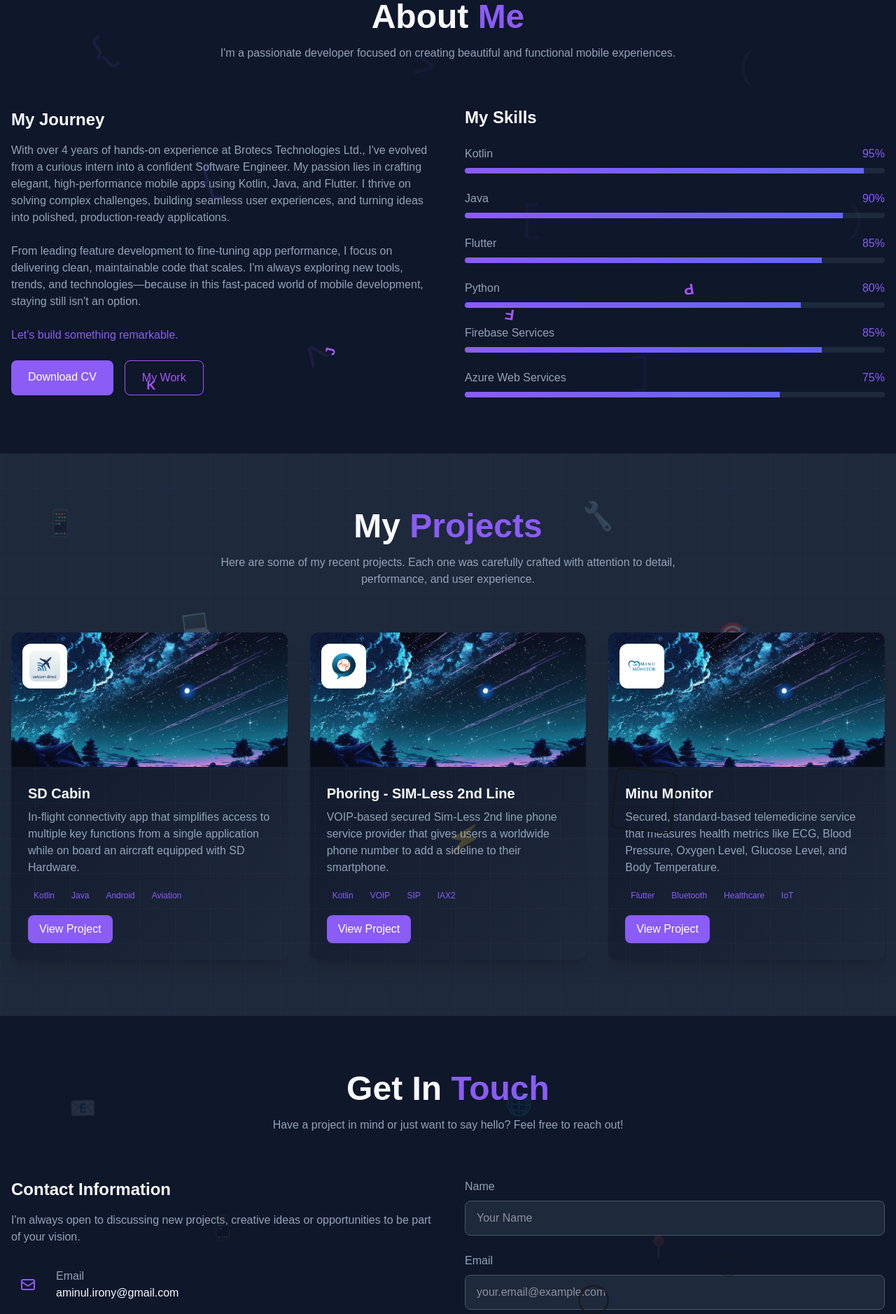
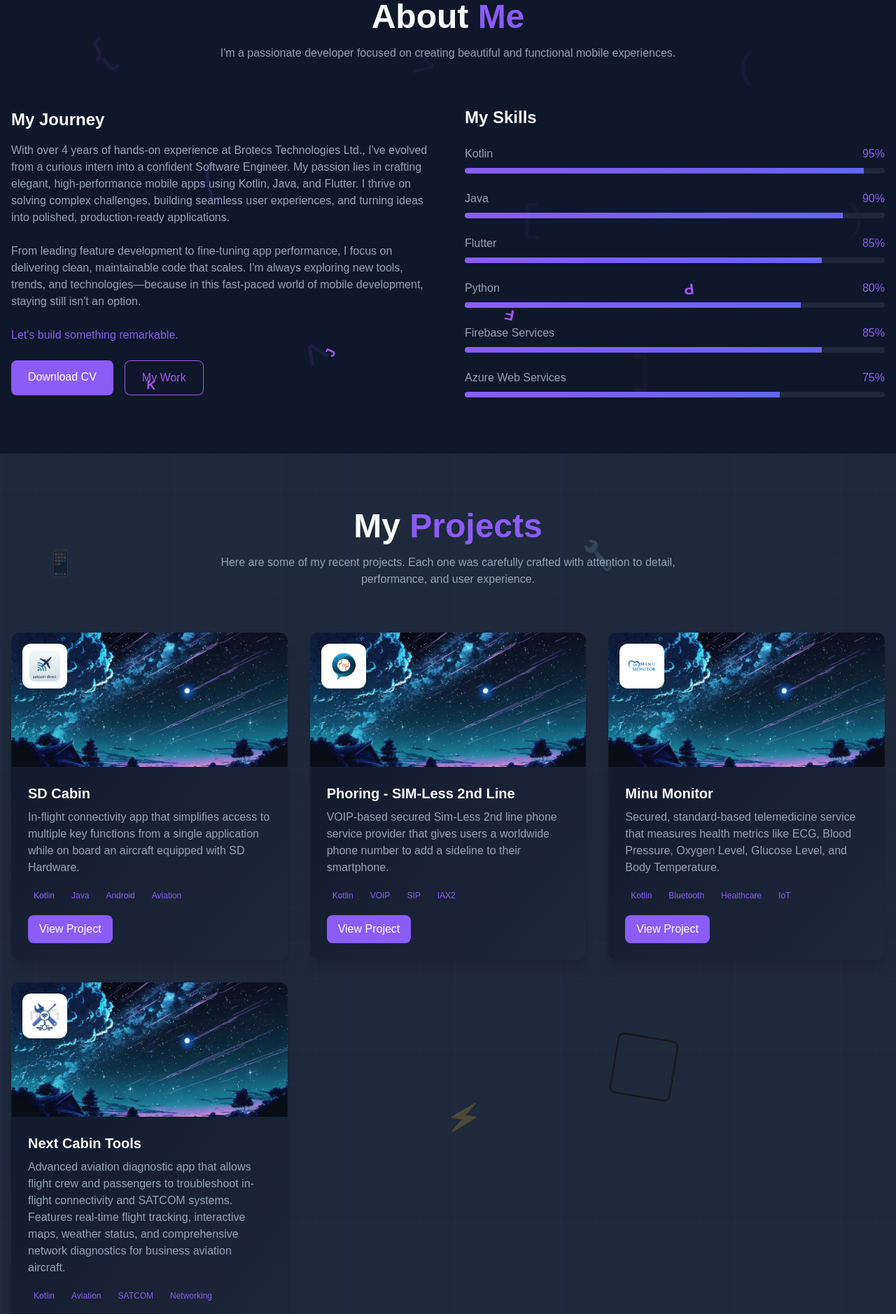
Before and after one commit to Siarc/personal_portfolio, a Next.js app: page / in a window 1280 px wide. Shown: the part 880-2758 px from the top of the page at 70% size. Built offline with nearby package versions, Linux system fonts and the light colour scheme.

Commit message:
added another project

```diff
--- a/src/components/AboutSection.tsx
+++ b/src/components/AboutSection.tsx
@@ -25,7 +25,7 @@ export default function AboutSection() {
       }}
     >
       {/* Animated Background Elements */}
-      <div className="absolute inset-0 overflow-hidden">
+      <div className="absolute inset-0 overflow-hidden pointer-events-none">
         {/* Floating code symbols */}
         {['{', '}', '<', '>', '[', ']', '(', ')'].map((symbol, i) => (
           <motion.div
@@ -95,7 +95,7 @@ export default function AboutSection() {
           </motion.div>
         ))}
       </div>
-      <div className="max-w-7xl mx-auto">
+      <div className="max-w-7xl mx-auto relative z-10">
         <motion.div
           initial={{ opacity: 0, y: 20 }}
           whileInView={{ opacity: 1, y: 0 }}
--- a/src/components/ContactSection.tsx
+++ b/src/components/ContactSection.tsx
@@ -62,7 +62,7 @@ export default function ContactSection() {
       style={{ backgroundColor: currentTheme.colors.background }}
     >
       {/* Animated Background Elements */}
-      <div className="absolute inset-0 overflow-hidden">
+      <div className="absolute inset-0 overflow-hidden pointer-events-none">
         {/* Communication icons floating */}
         {['📧', '📱', '💬', '🌐', '📍', '✉️'].map((icon, i) => (
           <motion.div
@@ -144,7 +144,7 @@ export default function ContactSection() {
           />
         ))}
       </div>
-      <div className="max-w-7xl mx-auto">
+      <div className="max-w-7xl mx-auto relative z-10">
         <motion.div
           initial={{ opacity: 0, y: 20 }}
           whileInView={{ opacity: 1, y: 0 }}
--- a/src/components/ProjectsSection.tsx
+++ b/src/components/ProjectsSection.tsx
@@ -27,9 +27,17 @@ const projects = [
     id: 3,
     title: 'Minu Monitor',
     description: 'Secured, standard-based telemedicine service that measures health metrics like ECG, Blood Pressure, Oxygen Level, Glucose Level, and Body Temperature.',
-    tags: ['Flutter', 'Bluetooth', 'Healthcare', 'IoT'],
+    tags: ['Kotlin', 'Bluetooth', 'Healthcare', 'IoT'],
     imageUrl: '/images/placeholder.jpg',
     iconUrl: '/images/projects/minu_monitor.png',
+  },
+  {
+    id: 4,
+    title: 'Next Cabin Tools',
+    description: 'Advanced aviation diagnostic app that allows flight crew and passengers to troubleshoot in-flight connectivity and SATCOM systems. Features real-time flight tracking, interactive maps, weather status, and comprehensive network diagnostics for business aviation aircraft.',
+    tags: ['Kotlin', 'Aviation', 'SATCOM', 'Networking'],
+    imageUrl: '/images/placeholder.jpg',
+    iconUrl: '/images/projects/next_cabin_tools.png',
   },
 ]
 
@@ -44,7 +52,7 @@ export default function ProjectsSection() {
       style={{ backgroundColor: currentTheme.colors.surface }}
     >
       {/* Animated Background Elements */}
-      <div className="absolute inset-0 overflow-hidden">
+      <div className="absolute inset-0 overflow-hidden pointer-events-none">
         {/* Grid pattern */}
         <div className="absolute inset-0 opacity-5">
           <div
@@ -111,7 +119,7 @@ export default function ProjectsSection() {
           }}
         />
       </div>
-      <div className="max-w-7xl mx-auto">
+      <div className="max-w-7xl mx-auto relative z-10">
         <motion.div
           initial={{ opacity: 0, y: 20 }}
           whileInView={{ opacity: 1, y: 0 }}
```
Also changed, not shown: public/images/projects/next_cabin_tools.png (added).
